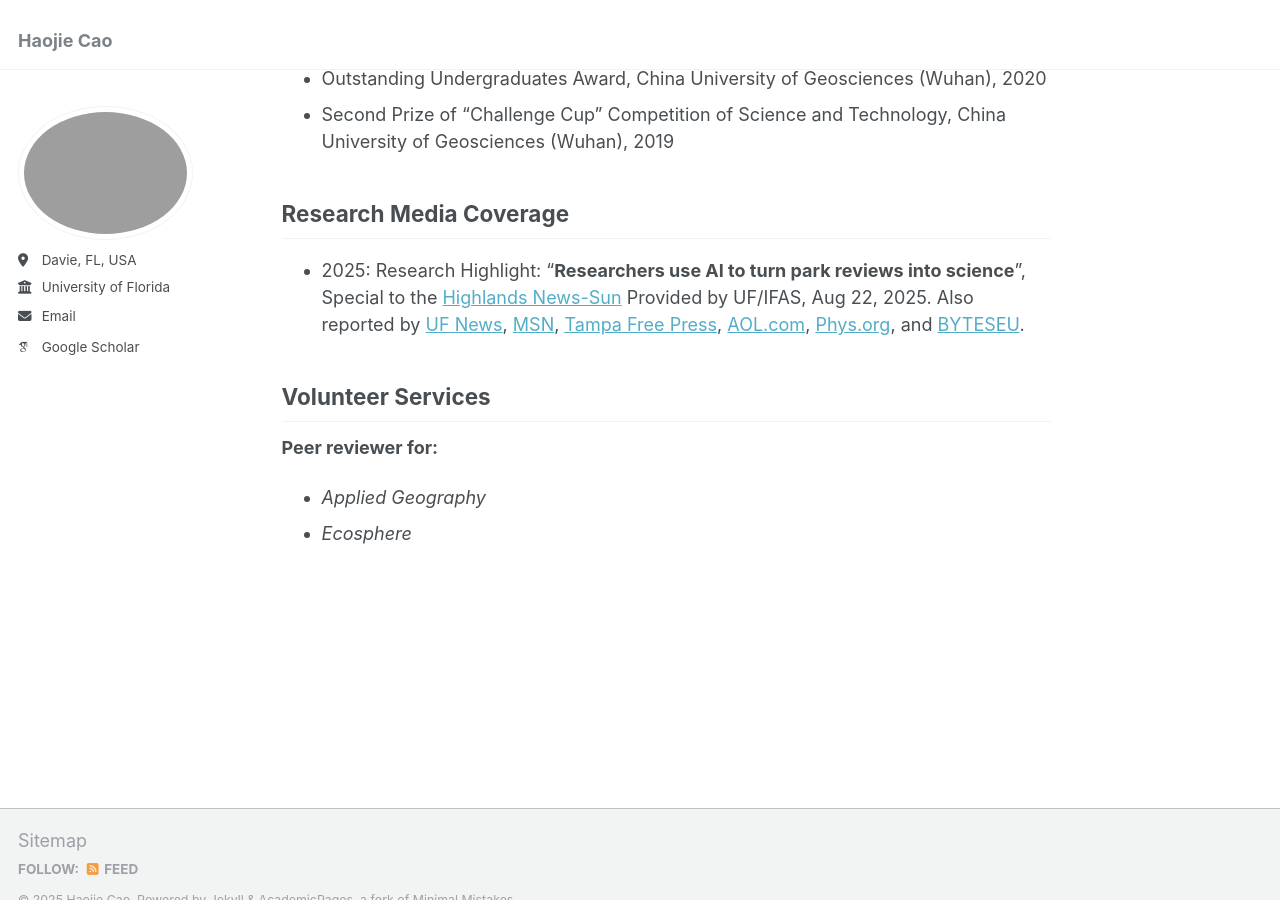
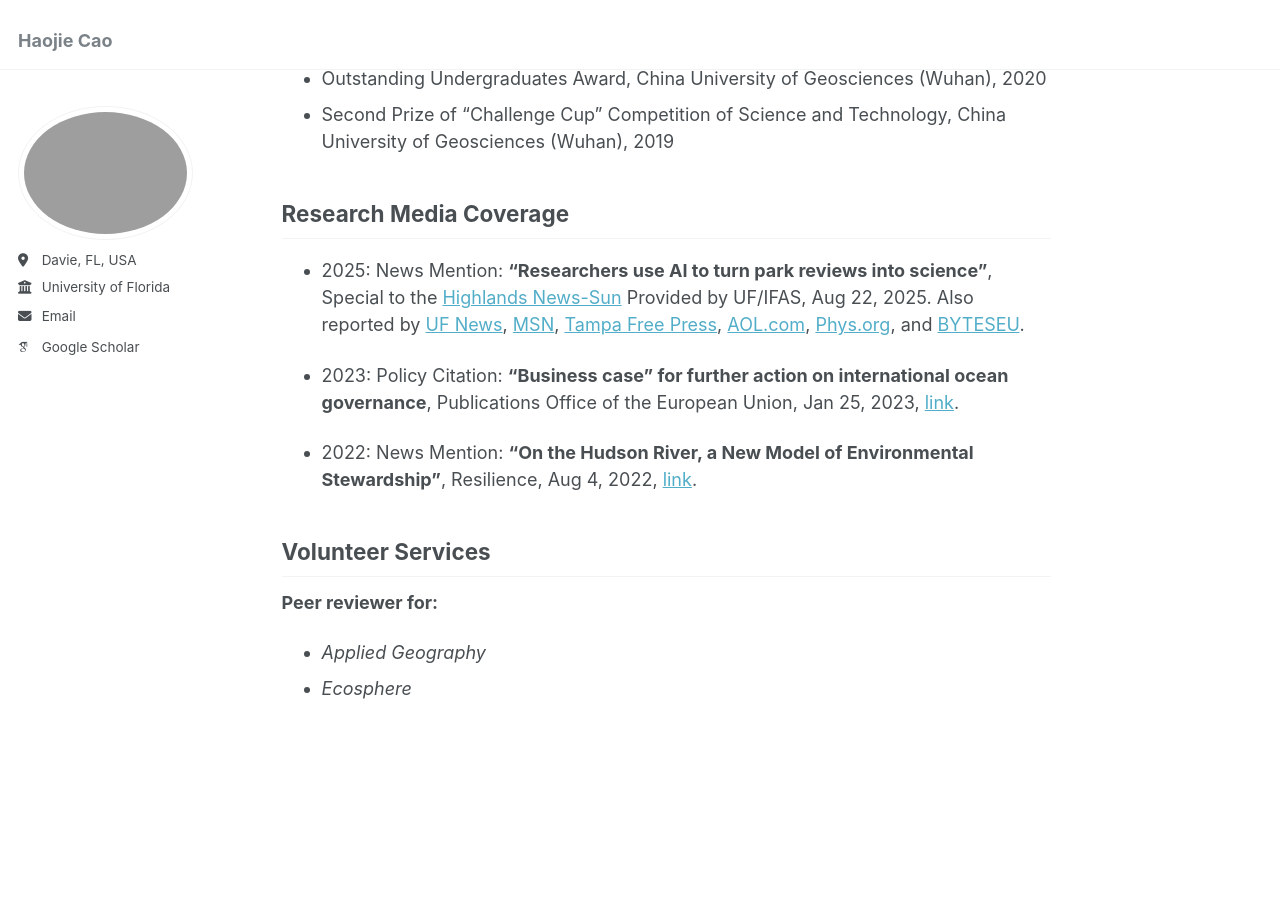
Before and after one commit to haojiecao42/haojiecao42.github.io, a Jekyll site: the page built from _pages/about.md, in a window 1280 px wide and 900 px high, scrolled down 2970 px. Built offline with Jekyll 4.4.1, drawn with Linux system fonts in a browser that asks for light colours; some web fonts are replaced.

Commit message:
Update about.md

```diff
--- a/_pages/about.md
+++ b/_pages/about.md
@@ -88,7 +88,11 @@
 * Second Prize of “Challenge Cup” Competition of Science and Technology, China University of Geosciences (Wuhan), 2019
 
 ## Research Media Coverage
-* 2025: Research Highlight: “**Researchers use AI to turn park reviews into science**”, Special to the [Highlands News-Sun](https://www.midfloridanewspapers.com/highlands_news-sun/news/researchers-use-ai-to-turn-park-reviews-into-science/article_2183a8c4-5fbb-4027-9eee-16ac0b94ebaf.html) Provided by UF/IFAS, Aug 22, 2025. Also reported by [UF News](https://news.ufl.edu/2025/08/park-review-study/), [MSN](https://www.msn.com/en-us/news/technology/researchers-use-ai-to-turn-park-reviews-into-science/ar-AA1L2lAH), [Tampa Free Press](https://www.tampafp.com/the-secret-to-beloved-florida-parks-ai-finds-the-answer-in-your-reviews/), [AOL.com](https://www.aol.com/news/secret-beloved-florida-parks-ai-123411348.html), [Phys.org](https://phys.org/news/2025-08-ai-science.html), and [BYTESEU](https://www.byteseu.com/1311369/).
+* 2025: News Mention: **“Researchers use AI to turn park reviews into science”**, Special to the [Highlands News-Sun](https://www.midfloridanewspapers.com/highlands_news-sun/news/researchers-use-ai-to-turn-park-reviews-into-science/article_2183a8c4-5fbb-4027-9eee-16ac0b94ebaf.html) Provided by UF/IFAS, Aug 22, 2025. Also reported by [UF News](https://news.ufl.edu/2025/08/park-review-study/), [MSN](https://www.msn.com/en-us/news/technology/researchers-use-ai-to-turn-park-reviews-into-science/ar-AA1L2lAH), [Tampa Free Press](https://www.tampafp.com/the-secret-to-beloved-florida-parks-ai-finds-the-answer-in-your-reviews/), [AOL.com](https://www.aol.com/news/secret-beloved-florida-parks-ai-123411348.html), [Phys.org](https://phys.org/news/2025-08-ai-science.html), and [BYTESEU](https://www.byteseu.com/1311369/).
+
+* 2023: Policy Citation: **“Business case” for further action on international ocean governance**, Publications Office of the European Union, Jan 25, 2023, [link](https://op.europa.eu/en/publication-detail/-/publication/930be1cc-a2ab-11ed-b508-01aa75ed71a1/language-en).
+
+* 2022: News Mention: **“On the Hudson River, a New Model of Environmental Stewardship”**, Resilience, Aug 4, 2022, [link](https://www.resilience.org/stories/2022-08-04/on-the-hudson-river-a-new-model-of-environmental-stewardship/).
 
 ## Volunteer Services
 **Peer reviewer for:**
```
